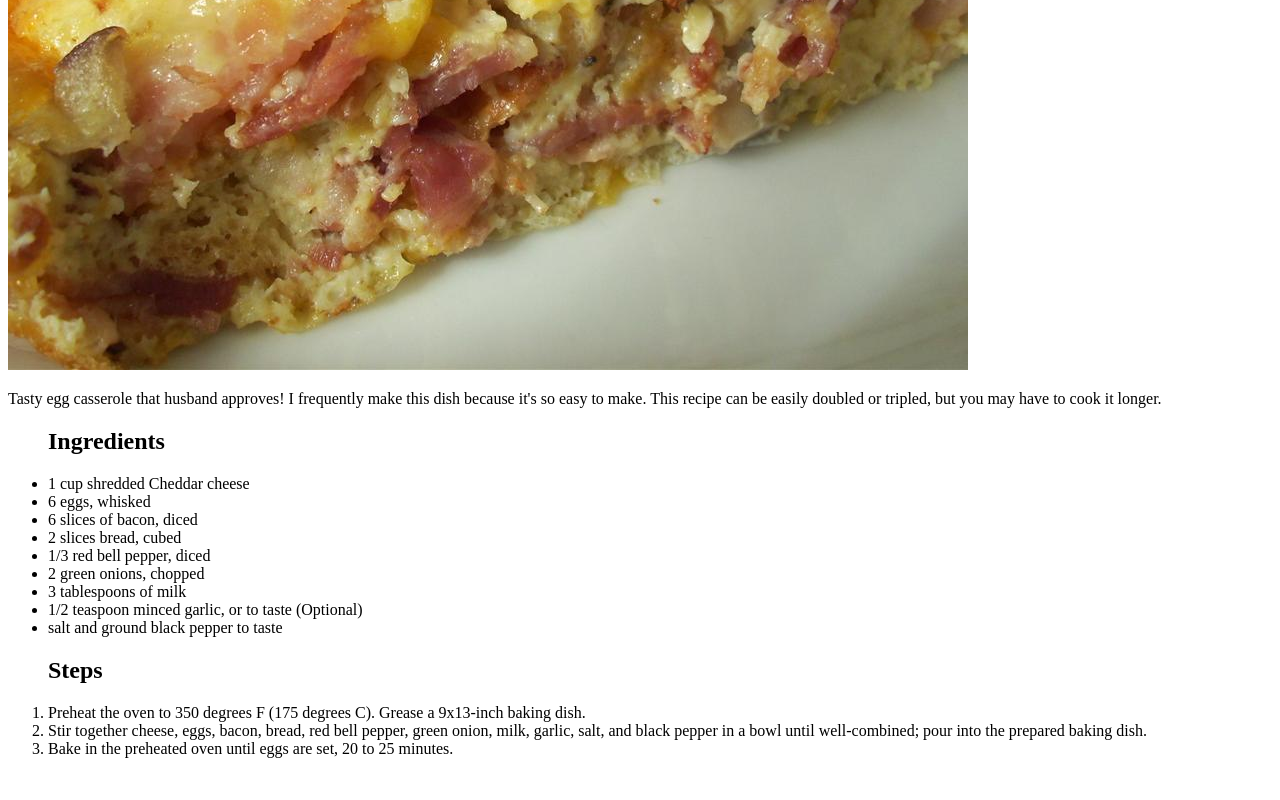
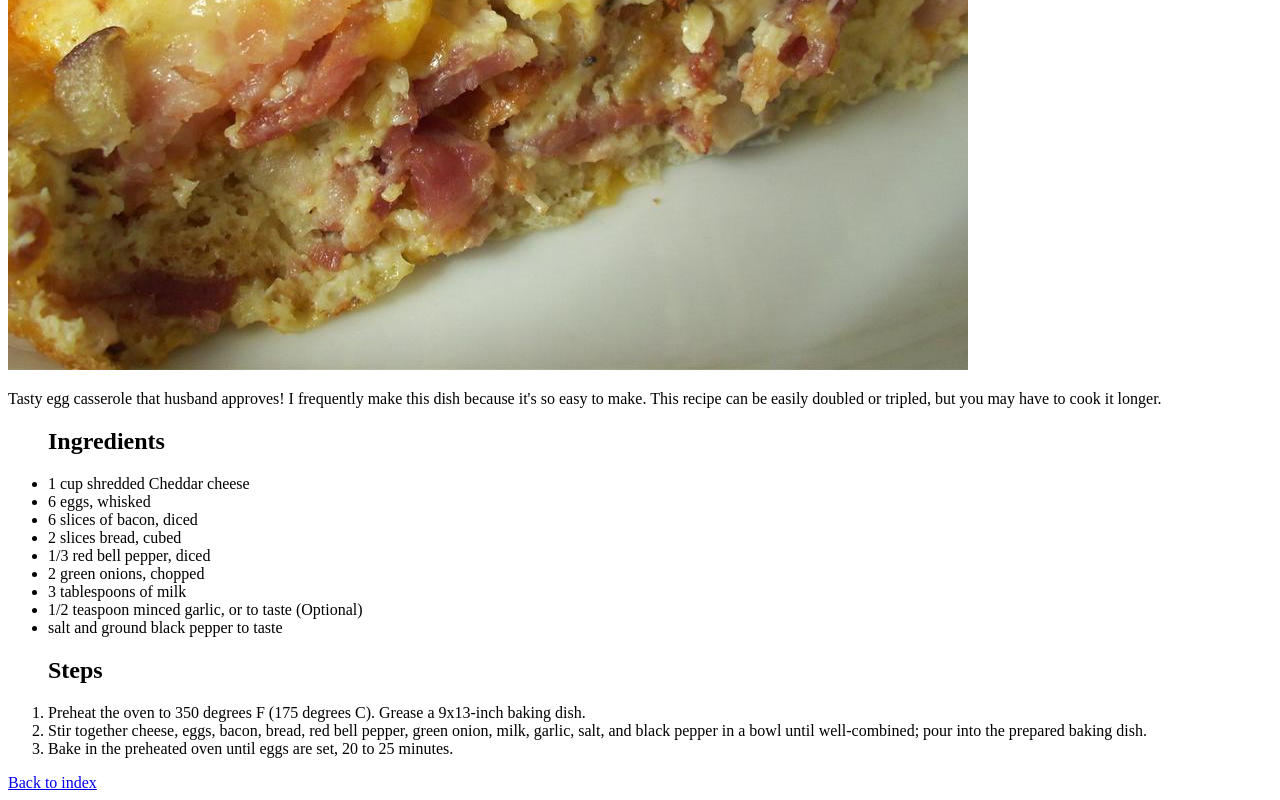
Before and after one commit to LoqLamp/odin-recipes, a plain HTML site: page recipes/eggcasserole.html in a window 1280 px wide. Shown: the part 670-1470 px from the top of the page. Before the commit the page ends 1444 px from the top, so only its background shows below. Drawn offline with Linux system fonts and the light colour scheme.

Commit message:
added back to index link

```diff
--- a/recipes/eggcasserole.html
+++ b/recipes/eggcasserole.html
@@ -29,6 +29,7 @@
           in a bowl until well-combined; pour into the prepared baking dish.</li>
       <li>Bake in the preheated oven until eggs are set, 20 to 25 minutes.</li>
     </ol>
+    <a href="../index.html">Back to index</a>
 
 
 </body>
```
Also changed, not shown: recipes/febsandwich.html (+1 -0 lines), recipes/scrambledegg.html (+2 -1 lines).
